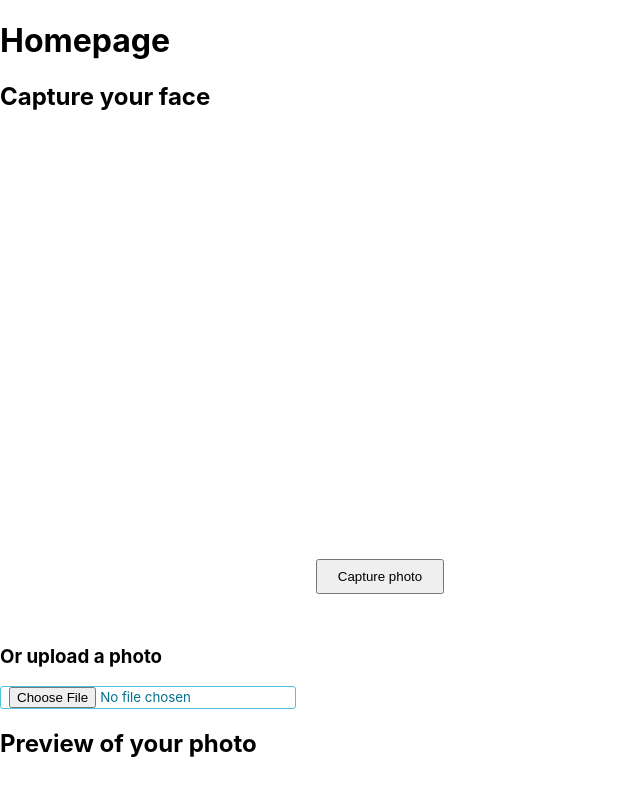
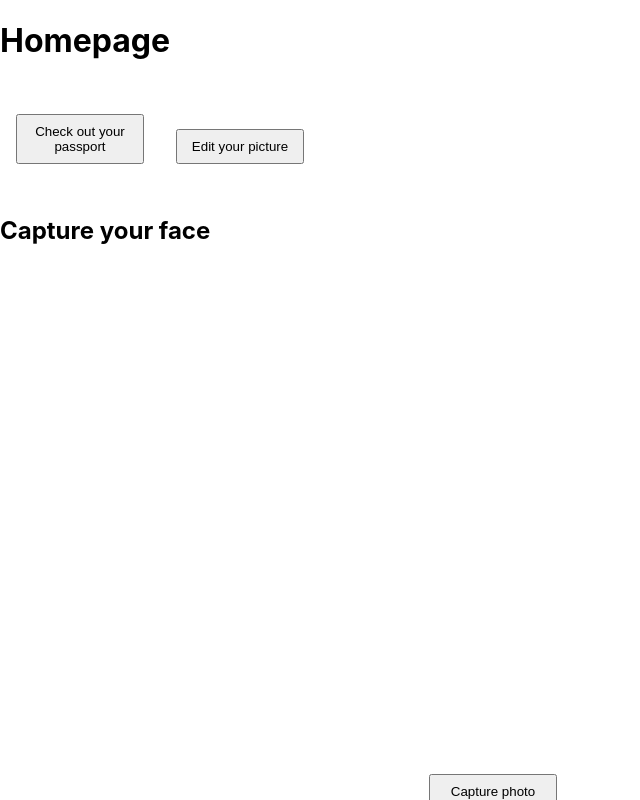
Before and after one commit to wmw123/fake-id-generator, a React (Create React App) app: page / in a window 1280 px wide. Both pictures are taken after a click on the button "Take a photo". Shown: the top 800 px of the page, without its empty margins (0-640 px from the left). Built offline with nearby package versions, Linux system fonts and the light colour scheme; no server answers.

Commit message:
navigation added

```diff
--- a/src/components/WebcamCapture.jsx
+++ b/src/components/WebcamCapture.jsx
@@ -11,8 +11,8 @@ function WebcamCapture({ addImgSrc }) {
   const webcamRef = useRef(null);
 
   const videoConstraints = {
-    width: { min: 480 },
-    height: { min: 400 },
+    width: { min: 413 },
+    height: { min: 531 },
     aspectRatio: 0.6666666667,
   };
 
@@ -34,8 +34,8 @@ function WebcamCapture({ addImgSrc }) {
         <h2>Capture your face</h2>
         <Webcam
           videoConstraints={videoConstraints}
-          width={300}
-          height={450}
+          width={413}
+          height={531}
           audio={false}
           ref={webcamRef}
           screenshotFormat="image/jpeg"
@@ -55,13 +55,7 @@ function WebcamCapture({ addImgSrc }) {
       </div>
       <div>
         <h2>Preview of your photo</h2>
-        {imageSrc && (
-          <img
-            src={imageSrc}
-            alt="a screenshot of your face"
-            style={{ width: 300, height: 450 }}
-          />
-        )}
+        {imageSrc && <img src={imageSrc} alt="a screenshot of your face" />}
         <button
           onClick={() => {
             addImgSrc(imageSrc);
--- a/src/pages/Home.jsx
+++ b/src/pages/Home.jsx
@@ -1,7 +1,9 @@
 import React, { useState } from "react";
 import WebcamCapture from "../components/WebcamCapture";
+import { useHistory } from "react-router-dom";
 
 export default function Home() {
+  const history = useHistory();
   const takePhoto = (e) => {
     e.preventDefault();
 
@@ -26,6 +28,14 @@ export default function Home() {
         <h1>Homepage</h1>
       </div>
       <div>
+        <button onClick={() => history.push("/passporteditor")}>
+          Check out your passport
+        </button>
+        <button onClick={() => history.push("/photoeditor")}>
+          Edit your picture
+        </button>
+      </div>
+      <div>
         <div>{button}</div>
         {webcam}
       </div>
```
